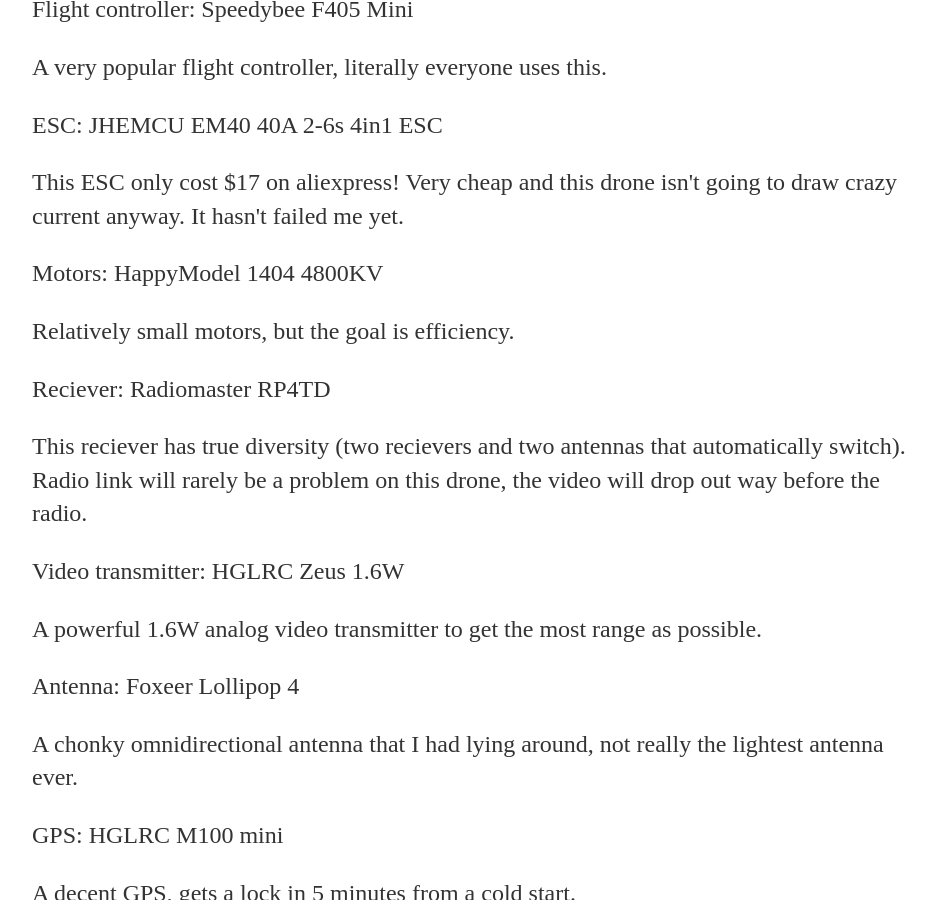
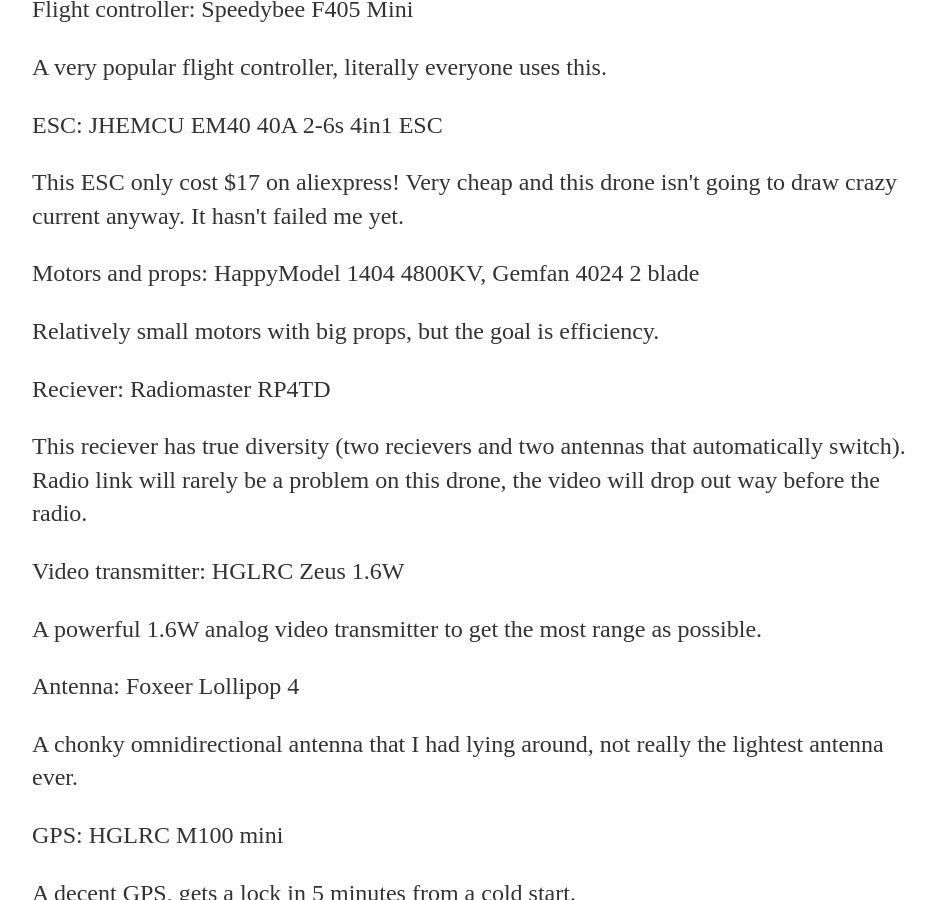
Before and after one commit to tfu1897/tfu1897.github.io, a Jekyll site: the page built from Projects/drone.html, in a window 1280 px wide and 900 px high, scrolled down 1323 px. Shown: the whole window, without its empty margins (160-1095 px from the left). Built offline with Jekyll 4.4.1, drawn with Linux system fonts in a browser that asks for light colours.

Commit message:
Update drone.html

```diff
--- a/Projects/drone.html
+++ b/Projects/drone.html
@@ -18,8 +18,8 @@
 	<p>A very popular flight controller, literally everyone uses this.</p>
 	<p>ESC: JHEMCU EM40 40A 2-6s 4in1 ESC</p>
 	<p>This ESC only cost $17 on aliexpress! Very cheap and this drone isn't going to draw crazy current anyway. It hasn't failed me yet. </p>
-	<p>Motors: HappyModel 1404 4800KV </p>
-	<p>Relatively small motors, but the goal is efficiency. </p>
+	<p>Motors and props: HappyModel 1404 4800KV, Gemfan 4024 2 blade </p>
+	<p>Relatively small motors with big props, but the goal is efficiency. </p>
 	<p>Reciever: Radiomaster RP4TD </p>
 	<p>This reciever has true diversity (two recievers and two antennas that automatically switch).  Radio link will rarely be a problem on this drone, the video will drop out way before the radio. </p>
 	<p>Video transmitter: HGLRC Zeus 1.6W </p>
```
